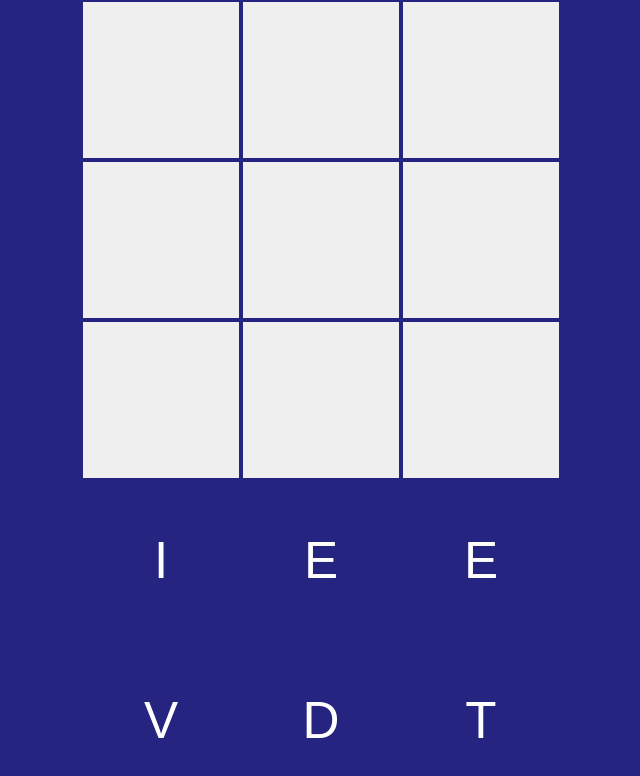
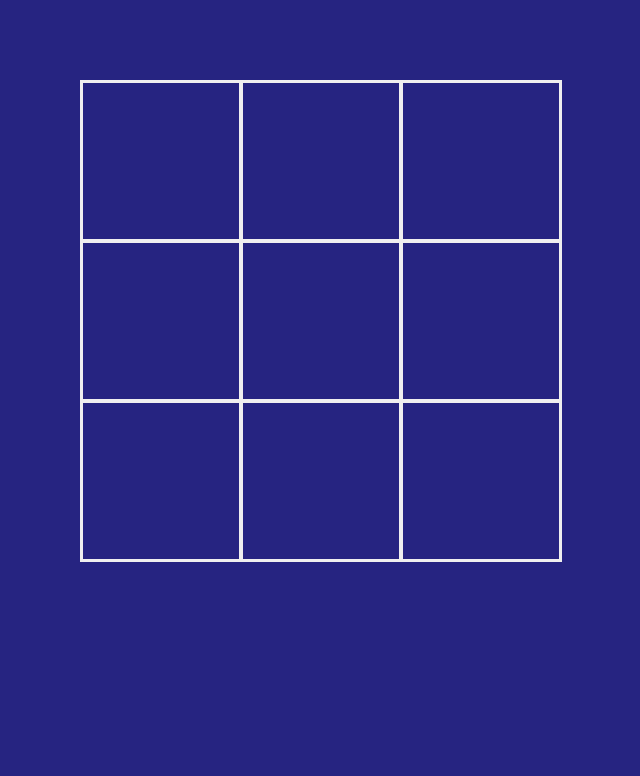
Before and after one commit to skedwards88/word_games, a React app: page / in a window 1280 px wide. Shown: the top 776 px of the page, without its empty margins (319-959 px from the left). Built offline with nearby package versions, Linux system fonts and the light colour scheme.

Commit message:
WIP packed game layout

```diff
--- a/src/App.css
+++ b/src/App.css
@@ -621,10 +621,12 @@ a {
 #twod {
   display: grid;
   grid-template-areas:
+    "result"
     "board"
     "pool"
     "controls";
   grid-template-rows:
+    auto
     1fr
     auto
     auto;
@@ -633,7 +635,6 @@ a {
 #twod #board {
   grid-area: board;
   display: grid;
-  background-color: rgb(239 239 239);
   touch-action: none;
   justify-content: center;
   grid-template-columns: repeat(3, min(15vmax, 20vmin));
@@ -642,11 +643,12 @@ a {
   height: fit-content;
   align-self: center;
   justify-self: center;
-  color: black;
+  color: rgb(239 239 239);
+  border: 1px solid rgb(239 239 239);
 }
 
 #twod .boardLetter {
-  border: 2px solid rgb(38 36 129);
+  border: 2px solid rgb(239 239 239);
   display: flex;
   align-items: center;
   justify-content: center;
@@ -659,15 +661,24 @@ a {
 #twod #pool {
   grid-area: pool;
   display: grid;
-  background-color: rgb(38 36 129);
   touch-action: none;
   justify-content: center;
-  grid-template-columns: repeat(3, min(15vmax, 20vmin));
-  grid-template-rows: repeat(3, min(15vmax, 20vmin));
+  grid-template-columns: repeat(10, 1fr);
+  grid-template-rows: repeat(10, 1fr);
 }
 
 #twod .poolLetter {
   display: flex;
   align-items: center;
   justify-content: center;
+  min-height: min(5vmax, 8vmin);
 }
+
+#twod .poolLetter:active {
+}
+
+#twod #result {
+  grid-area: result;
+  height: 10vh;
+  text-align: center;
+}
--- a/src/twod/components/TwoD.js
+++ b/src/twod/components/TwoD.js
@@ -4,6 +4,7 @@ import Info from "../../common/Info";
 import { gameIndex } from "../../gameIndex";
 import { gameInit } from "../logic/gameInit";
 import { gameReducer } from "../logic/gameReducer";
+import { isKnown } from "../../common/isKnown";
 
 function dragToken({ event, letter, index, dragArea }) {
   console.log("start drag");
@@ -103,11 +104,68 @@ function TwoD({ setCurrentDisplay }) {
     //todo set local storage
   }, [gameState]);
 
-  console.log(gameState.pool);
+  function partitionArray(array, partitionSize) {
+
+    let partitioned = []
+    for (let i = 0; i < array.length; i += partitionSize) {
+      partitioned.push(array.slice(i, i + partitionSize))
+    }
+  return partitioned
+  }
+
+  function getBoardIsFull(board) {
+    return !board.some(i => !i)
+  }
+
+  function getGameOver(board) {
+
+    // If the board isn't full, return early
+    if (!getBoardIsFull(board)) {
+      return false
+    }
+
+    // todo
+    const rows = partitionArray(board, Math.sqrt(board.length))
+    console.log(rows)
+    for (let index = 0; index < rows.length; index += 1) {
+      const { isWord } = isKnown(rows[index].join(""));
+      if (!isWord) {
+        console.log(`unknown ${rows[index].join("")}`)
+        return false
+      }
+    }
+
+    const columns = rows.map((_, index) => rows.map(row => row[index]))
+    console.log(columns)
+    for (let index = 0; index < columns.length; index += 1) {
+      const { isWord } = isKnown(columns[index].join(""));
+      if (!isWord) {
+        console.log(`unknown ${columns[index].join("")}`)
+        return false
+      }
+
+    }
+    return true
+
+
+  }
+
+  function Result ({board}) {
+    let resultText = ""
+    if (getBoardIsFull(board)) {
+      if (getGameOver(board)) {
+        resultText = "Complete!"
+      } else {
+        resultText = "Not all rows and columns are known words. Try again!"
+      }
+    }
+
+    return <div id="result">{resultText}</div>
+  }
+
   return (
     <div className="App" id="twod">
-      <div></div>
-
+      <Result board={gameState.board}></Result>
       <Board letters={gameState.board} locked={gameState.locked} dropToken={dropToken}></Board>
       <Pool letters={gameState.pool} dropToken={dropToken}></Pool>
       <div id="controls">
--- a/src/twod/logic/gameInit.js
+++ b/src/twod/logic/gameInit.js
@@ -95,16 +95,51 @@ function getGame(gridSize) {
   return game.join("").split("");
 }
 
+
+function dispersePool(undispersedPool, endSize) {
+  let dispersedPool = []
+  for (let index = 0; index < undispersedPool.length; index += 1) {
+    let section = Array(Math.floor(endSize / undispersedPool.length)).fill("")
+
+    section[Math.floor(Math.random() * (section.length - 2))] = undispersedPool[index]
+    dispersedPool = dispersedPool.concat(section)
+  }
+return dispersedPool
+}
+
+function partitionArray(array, partitionSize) {
+
+  let partitioned = []
+  for (let i = 0; i < array.length; i += partitionSize) {
+    partitioned.push(array.slice(i, i + partitionSize))
+  }
+return partitioned
+}
+
+function padPool(pool, endDiameter) {
+  // const full = Array(endDiameter * endDiameter).fill("")
+  // const partitioned = partitionArray(pool, Math.sqrt(pool.length))
+  // const padSize = endDiameter -  Math.sqrt(pool.length)
+  // let padded = []
+  // for (let i = 0; i < partitioned.length; i += 1) {
+  //   padded = padded.concat(Array(3).fill("").concat(partitioned[i]).concat(Array(3).fill("")))
+  // }
+  // return padded
+  // todo better centralize
+  return Array(45).fill("").concat(pool).concat(Array(46).fill(""))
+}
+
 export function gameInit() {
   // todo pull grid size from settings
   const gridSize = 3;
   const solution = getGame(gridSize);
+  const pool = padPool(shuffleArray(solution), 10)
   console.log(solution)
 
   return {
     solution: solution,
     board: Array(gridSize * gridSize).fill(""),
-    pool: shuffleArray(solution),
+    pool: pool,
     locked: Array(gridSize * gridSize).fill(false),
   };
 }
--- a/src/twod/logic/gameReducer.js
+++ b/src/twod/logic/gameReducer.js
@@ -74,6 +74,8 @@ export function gameReducer(currentGameState, payload) {
         newPool.push(currentGameState.solution[index])
       }
     }
+    // todo use padding function
+    newPool = Array(45).fill("").concat(newPool).concat(Array(55-(newPool.length)).fill(""))
 
     // The pool is just the solution minus what has been hinted
     // todo is it a nicer experience to respect the current pool order?
```
Also changed, not shown: src/Todo.md (+5 -0 lines).
